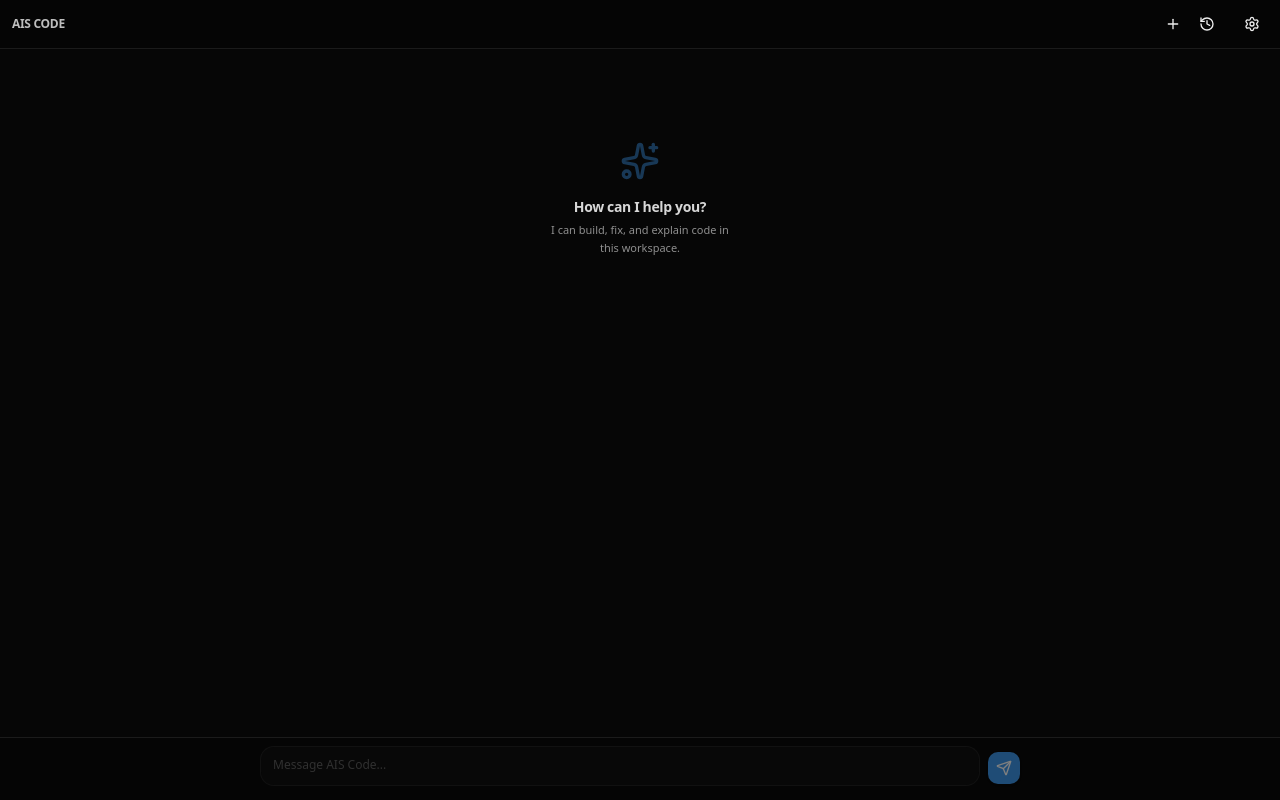
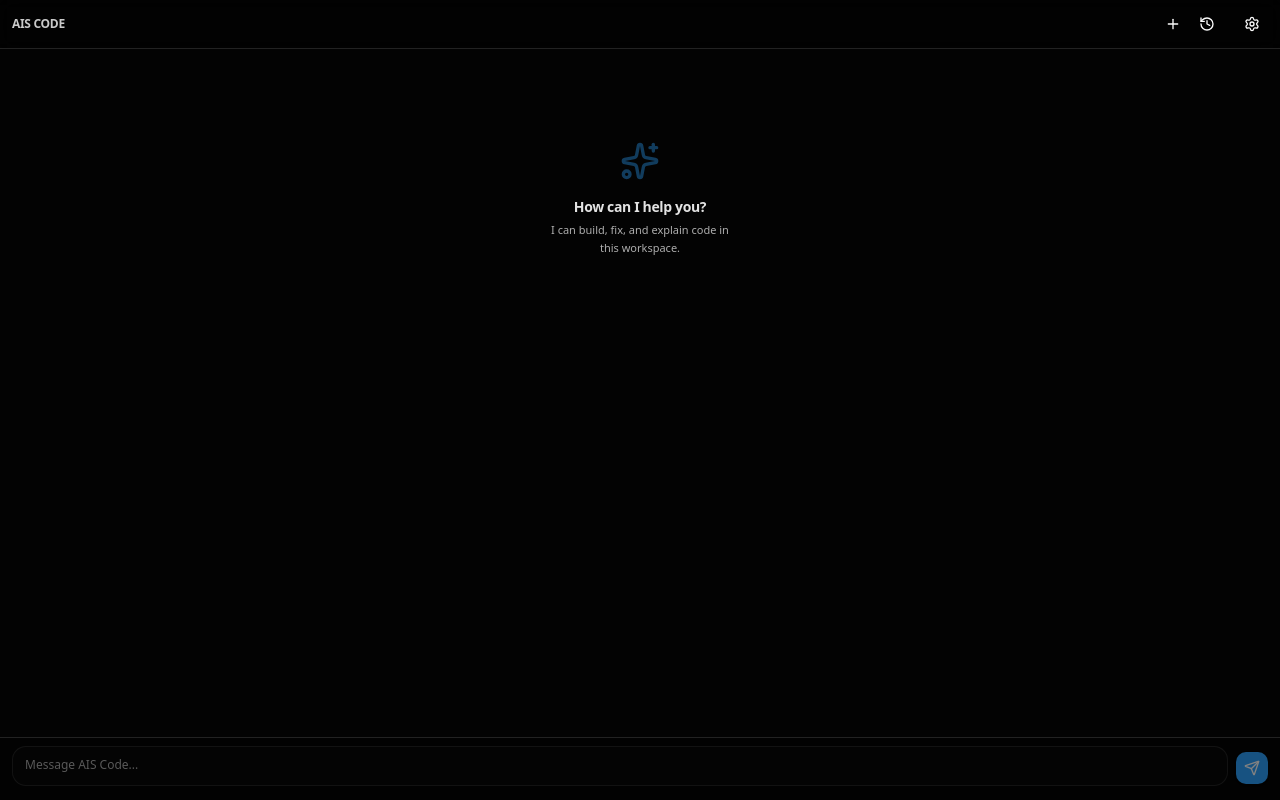
Before and after one commit to uginy/telecode, a React (Vite) app in the folder webview/: page / in a window 1280 px wide. Built offline with nearby package versions, Linux system fonts and the light colour scheme.

Commit message:
Update CSS variables and chat

```diff
--- a/webview/src/components/chat/ChatInput.tsx
+++ b/webview/src/components/chat/ChatInput.tsx
@@ -32,7 +32,7 @@ export const ChatInput: React.FC<ChatInputProps> = ({ onSend }) => {
 
   return (
     <footer className="p-2 border-t border-border bg-background/95 backdrop-blur-sm">
-      <div className="flex gap-2 max-w-3xl mx-auto w-full px-1 align-center items-center">
+      <div className="flex gap-2 max-w mx-auto w-full px-1 align-center items-center">
         <div className="relative flex-1 group">
           <textarea
             value={value}
@@ -40,7 +40,7 @@ export const ChatInput: React.FC<ChatInputProps> = ({ onSend }) => {
             onKeyDown={handleKeyDown}
             placeholder={isStreaming ? "AIS is thinking..." : "Message AIS Code..."}
             disabled={isStreaming}
-            className="w-full min-h-[40px] max-h-[200px] bg-muted/20 border border-border/50 focus:border-primary/40 focus:bg-muted/40 rounded-xl px-3 py-2.5 text-xs focus:outline-none transition-all resize-none overflow-y-auto placeholder:text-muted-foreground/30 disabled:opacity-50"
+            className="w-full min-h-[40px] max-h-[200px] bg-muted/20 border border-border/50 focus:border-primary/40 focus:bg-muted/40 rounded-xl px-3 py-2.5 text-xs focus:outline-none transition-all resize-none overflow-y-auto placeholder:text-muted-foreground/50 disabled:opacity-50"
             rows={1}
           />
         </div>
--- a/webview/src/components/chat/MessageItem.tsx
+++ b/webview/src/components/chat/MessageItem.tsx
@@ -16,21 +16,21 @@ export const MessageItem: React.FC<MessageItemProps> = ({ message }) => {
 
   return (
     <div className={cn(
-      "px-4 py-3 flex flex-col gap-1.5 transition-colors",
+      "px-4 py-2 flex flex-col gap-1 transition-colors",
       isUser
         ? "items-end bg-background"
-        : "items-start border-l-2 border-primary/20 bg-primary/5"
+        : "items-start border-l-2 border-primary/30 bg-primary/10"
     )}>
       <div className="flex items-center gap-1.5 px-0.5">
-        <span className="text-[10px] font-bold tracking-wider uppercase opacity-40 select-none">
+        <span className="text-[10px] font-bold tracking-wider uppercase opacity-70 select-none text-foreground/50">
           {isUser ? 'You' : 'AIS'}
         </span>
       </div>
       <div className={cn(
         "text-xs leading-relaxed max-w-[95%] break-words whitespace-pre-wrap",
         isUser
-          ? "text-foreground/90 bg-muted/30 px-3 py-2 rounded-2xl rounded-tr-none shadow-sm"
-          : "text-foreground pl-1"
+          ? "text-foreground bg-muted/50 px-3 py-1.5 rounded-2xl rounded-tr-none shadow-sm"
+          : "text-foreground pl-1 font-medium"
       )}>
         {message.content}
       </div>
--- a/webview/src/index.css
+++ b/webview/src/index.css
@@ -40,13 +40,24 @@
 }
 
 @theme {
-  --color-background: hsl(var(--background));
-  --color-foreground: hsl(var(--foreground));
-  --color-primary: hsl(var(--primary));
-  --color-secondary: hsl(var(--secondary));
-  --color-muted: hsl(var(--muted));
-  --color-accent: hsl(var(--accent));
-  --color-border: hsl(var(--border));
+  --color-background: var(--background);
+  --color-foreground: var(--foreground);
+  --color-card: var(--card);
+  --color-card-foreground: var(--card-foreground);
+  --color-popover: var(--popover);
+  --color-popover-foreground: var(--popover-foreground);
+  --color-primary: var(--primary);
+  --color-primary-foreground: var(--primary-foreground);
+  --color-secondary: var(--secondary);
+  --color-secondary-foreground: var(--secondary-foreground);
+  --color-muted: var(--muted);
+  --color-muted-foreground: var(--muted-foreground);
+  --color-accent: var(--accent);
+  --color-accent-foreground: var(--accent-foreground);
+  --color-destructive: var(--destructive);
+  --color-border: var(--border);
+  --color-input: var(--input);
+  --color-ring: var(--ring);
 }
 
 body {
@@ -97,37 +108,29 @@ body {
 }
 
 .dark {
-  --background: oklch(0.12 0 0); /* Slightly deeper Cline-vibe */
-  --foreground: oklch(0.95 0 0);
-  --card: oklch(0.16 0 0);
-  --card-foreground: oklch(0.95 0 0);
-  --popover: oklch(0.14 0 0);
-  --popover-foreground: oklch(0.95 0 0);
-  --primary: oklch(0.65 0.15 250); /* Subtle blue primary */
-  --primary-foreground: oklch(0.98 0 0);
-  --secondary: oklch(0.20 0 0);
-  --secondary-foreground: oklch(0.95 0 0);
-  --muted: oklch(0.20 0 0);
-  --muted-foreground: oklch(0.65 0 0);
-  --accent: oklch(0.22 0 0);
-  --accent-foreground: oklch(0.98 0 0);
-  --destructive: oklch(0.55 0.18 25);
-  --border: oklch(0.22 0 0);
-  --input: oklch(0.22 0 0);
-  --ring: oklch(0.65 0.15 250);
+  --background: oklch(0.1 0 0); /* Pure Cline Black */
+  --foreground: oklch(0.99 0 0); /* Crisp White */
+  --card: oklch(0.14 0 0);
+  --card-foreground: oklch(0.99 0 0);
+  --popover: oklch(0.12 0 0);
+  --popover-foreground: oklch(0.99 0 0);
+  --primary: oklch(0.7 0.18 250); /* Vibrant Electric Blue */
+  --primary-foreground: oklch(1 0 0);
+  --secondary: oklch(0.22 0 0);
+  --secondary-foreground: oklch(0.99 0 0);
+  --muted: oklch(0.18 0 0);
+  --muted-foreground: oklch(0.75 0 0); /* More readable grey */
+  --accent: oklch(0.25 0 0);
+  --accent-foreground: oklch(1 0 0);
+  --destructive: oklch(0.6 0.2 25);
+  --border: oklch(0.25 0 0); /* Clearer borders */
+  --input: oklch(0.25 0 0);
+  --ring: oklch(0.7 0.18 250);
   --chart-1: oklch(0.488 0.243 264.376);
   --chart-2: oklch(0.696 0.17 162.48);
   --chart-3: oklch(0.769 0.188 70.08);
   --chart-4: oklch(0.627 0.265 303.9);
   --chart-5: oklch(0.645 0.246 16.439);
-  --sidebar: oklch(0.14 0 0);
-  --sidebar-foreground: oklch(0.95 0 0);
-  --sidebar-primary: oklch(0.65 0.15 250);
-  --sidebar-primary-foreground: oklch(0.98 0 0);
-  --sidebar-accent: oklch(0.20 0 0);
-  --sidebar-accent-foreground: oklch(0.95 0 0);
-  --sidebar-border: oklch(0.22 0 0);
-  --sidebar-ring: oklch(0.65 0.15 250);
 }
 
 @layer base {
@@ -148,10 +151,10 @@ body {
     background: transparent;
   }
   ::-webkit-scrollbar-thumb {
-    background: oklch(1 0 0 / 10%);
+    background: oklch(1 0 0 / 15%);
     border-radius: 10px;
   }
   ::-webkit-scrollbar-thumb:hover {
-    background: oklch(1 0 0 / 20%);
+    background: oklch(1 0 0 / 25%);
   }
 }
```
